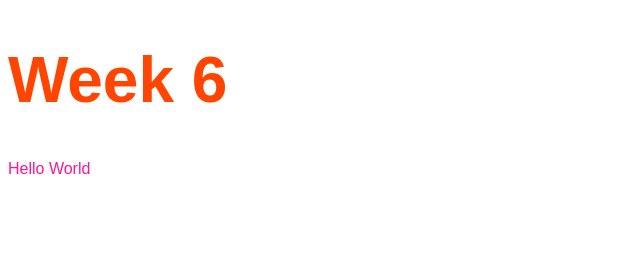
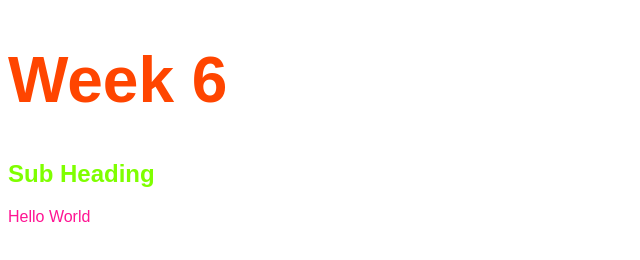
Before and after one commit to fjhutson/ist263, a plain HTML site: page lecturenotes/week6notes.html in a window 1280 px wide. Shown: the whole page, without its empty margins (0-640 px from the left). Drawn offline with Linux system fonts and the light colour scheme.

Commit message:
Update week6notes.html

```diff
--- a/lecturenotes/week6notes.html
+++ b/lecturenotes/week6notes.html
@@ -10,6 +10,7 @@
             }
             p {color:deeppink}
             body {
+                color:chartreuse;
                 font-family: Arial, Helvetica, sans-serif;
             }
         </style>
@@ -18,6 +19,7 @@
 
     <body>
         <h1>Week 6</h1>
+        <h2>Sub Heading</h2>
         <p>Hello World</p>
     </body>
 </html>
```
